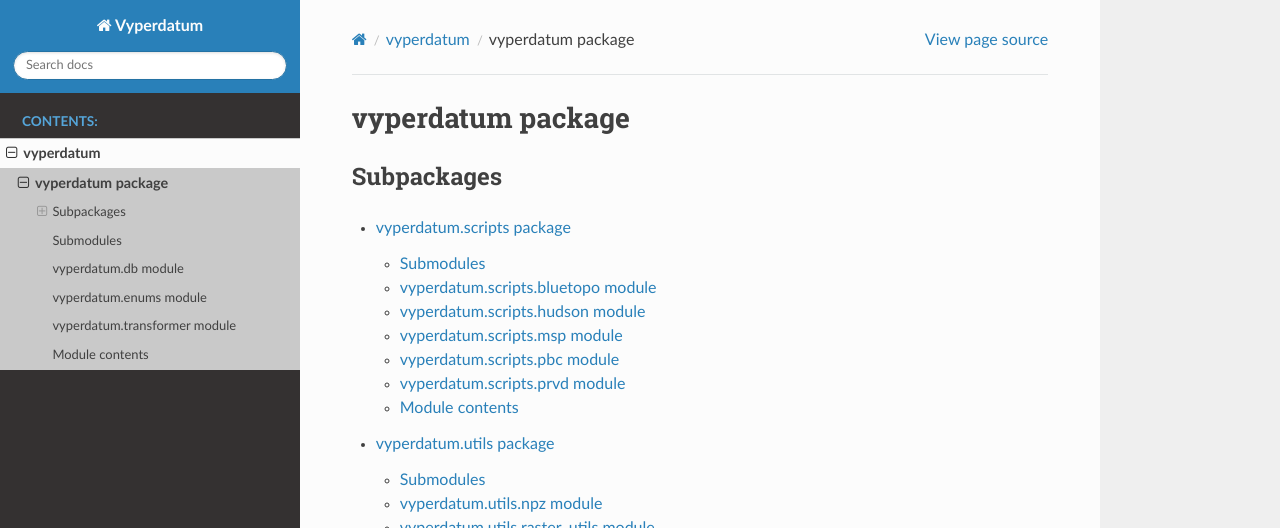
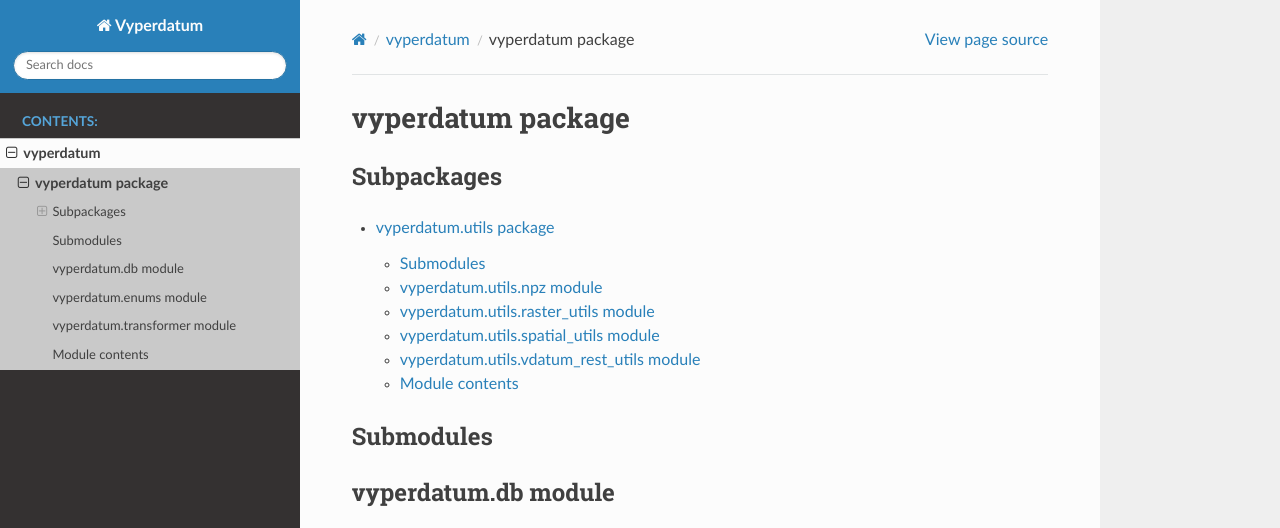
Before and after one commit to mohammadashkezari-noaa/vyperdatum, a Sphinx documentation site: the page built from docs/vyperdatum.rst, in a window 1280 px wide and 900 px high, cut to the strip 0-528 px from the top of the window. Built offline with Sphinx 7.4.7 and the Read the Docs theme 2.0.0, drawn with Linux system fonts in a browser that asks for light colours.

Commit message:
docs update

```diff
--- a/docs/vyperdatum.rst
+++ b/docs/vyperdatum.rst
@@ -7,7 +7,6 @@ Subpackages
 .. toctree::
    :maxdepth: 4
 
-   vyperdatum.scripts
    vyperdatum.utils
 
 Submodules
--- a/docs/vyperdatum.scripts.rst
+++ /dev/null
@@ -1,53 +0,0 @@
-vyperdatum.scripts package
-==========================
-
-Submodules
-----------
-
-vyperdatum.scripts.bluetopo module
-----------------------------------
-
-.. automodule:: vyperdatum.scripts.bluetopo
-   :members:
-   :undoc-members:
-   :show-inheritance:
-
-vyperdatum.scripts.hudson module
---------------------------------
-
-.. automodule:: vyperdatum.scripts.hudson
-   :members:
-   :undoc-members:
-   :show-inheritance:
-
-vyperdatum.scripts.msp module
------------------------------
-
-.. automodule:: vyperdatum.scripts.msp
-   :members:
-   :undoc-members:
-   :show-inheritance:
-
-vyperdatum.scripts.pbc module
------------------------------
-
-.. automodule:: vyperdatum.scripts.pbc
-   :members:
-   :undoc-members:
-   :show-inheritance:
-
-vyperdatum.scripts.prvd module
-------------------------------
-
-.. automodule:: vyperdatum.scripts.prvd
-   :members:
-   :undoc-members:
-   :show-inheritance:
-
-Module contents
----------------
-
-.. automodule:: vyperdatum.scripts
-   :members:
-   :undoc-members:
-   :show-inheritance:
--- a/docs/vyperdatum.utils.rst
+++ b/docs/vyperdatum.utils.rst
@@ -28,6 +28,14 @@ vyperdatum.utils.spatial\_utils module
    :undoc-members:
    :show-inheritance:
 
+vyperdatum.utils.vdatum\_rest\_utils module
+-------------------------------------------
+
+.. automodule:: vyperdatum.utils.vdatum_rest_utils
+   :members:
+   :undoc-members:
+   :show-inheritance:
+
 Module contents
 ---------------
 
```
Also changed, not shown: 7 other files.
